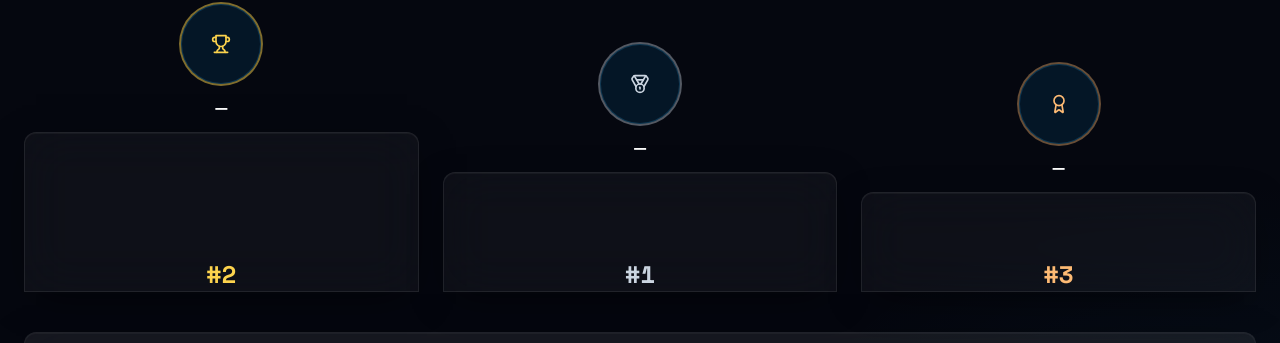
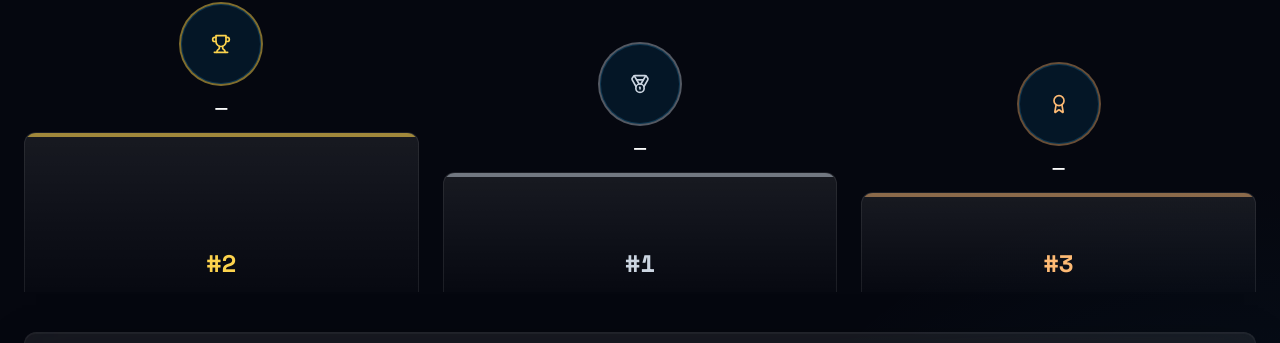
Before and after one commit to Aarush-bigO/community-hero, a React (Vite) app in the folder frontend/: page /leaderboard in a window 1280 px wide. Shown: the part 264-607 px from the top of the page. Built offline with nearby package versions, Linux system fonts and the light colour scheme; no server answers.

Commit message:
polish(leaderboard): give podium pedestals depth + metallic rank edges
Top-lit gradient steps with gold/silver/bronze top borders so the podium
reads as a real podium instead of flat black boxes.

```diff
--- a/frontend/src/pages/Leaderboard.jsx
+++ b/frontend/src/pages/Leaderboard.jsx
@@ -35,6 +35,7 @@ export default function Leaderboard() {
               'ring-amber-300/50 text-amber-300',
               'ring-orange-300/40 text-orange-300',
             ];
+            const topBar = ['bg-slate-300/50', 'bg-amber-300/60', 'bg-orange-300/50'];
             return (
               <motion.div
                 key={rankIdx}
@@ -54,9 +55,10 @@ export default function Leaderboard() {
                   {u && <span className="chip">L{u.level}</span>}
                 </div>
                 <div
-                  className="w-full card !p-0 rounded-t-xl rounded-b-none flex items-end justify-center pb-3"
+                  className="w-full rounded-t-xl border border-b-0 border-white/[0.08] bg-gradient-to-b from-white/[0.08] to-white/[0.01] flex items-end justify-center pb-3 relative overflow-hidden"
                   style={{ height: heights[rankIdx] }}
                 >
+                  <div className={`absolute top-0 inset-x-0 h-1 ${topBar[rankIdx]}`} />
                   <span className={`stat-num text-2xl ${accents[rankIdx]}`}>#{rankIdx + 1}</span>
                 </div>
               </motion.div>
```
